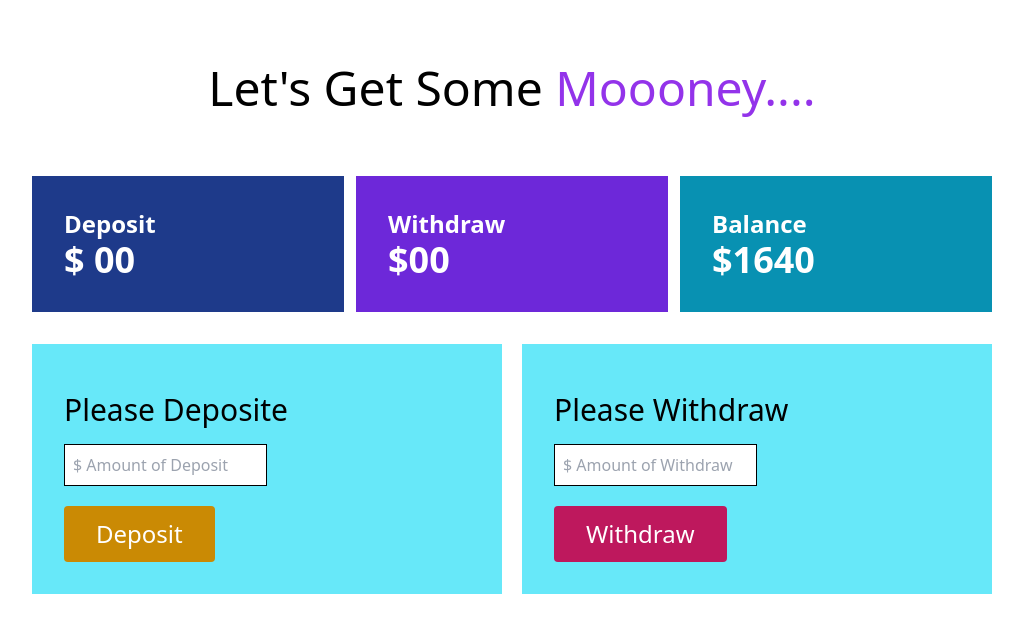
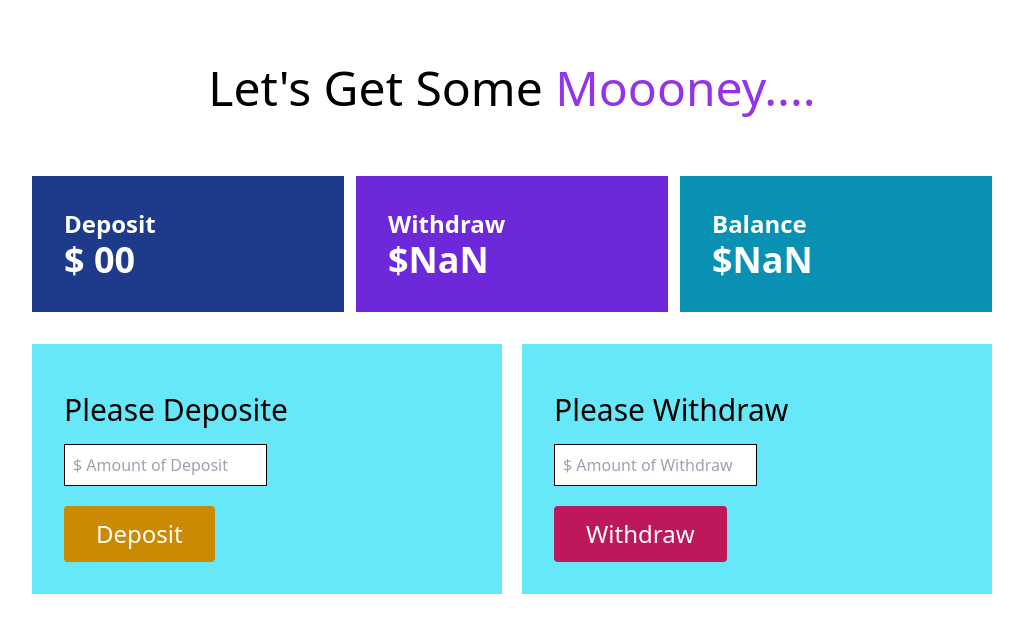
Before and after one commit to kamrulislambd/mybank, a plain HTML site: page bankpage.html in a window 1280 px wide. Both pictures are taken after a click on the button "Withdraw". Shown: the whole page, without its empty margins (128-1151 px from the left). Drawn offline with nearby package versions, Linux system fonts and the light colour scheme.

Commit message:
withdraw section updated

```diff
--- a/bankpage.html
+++ b/bankpage.html
@@ -25,7 +25,7 @@
             </div>
             <div class="withdraw bg-violet-700 p-8 text-white font-bold">
               <h3 class="text-2xl">Withdraw</h3>
-              <h2 class="text-4xl">$00</h2>
+              <h2 class="text-4xl">$<span id="withdraw-balance">00</span></h2>
             </div>
             <div class="balance bg-cyan-600 p-8 text-white font-bold">
               <h3 class="text-2xl">Balance</h3>
@@ -39,7 +39,7 @@
           <div class="account-details bg-cyan-300 p-8">
             <h2 class="text-3xl font-medium my-4">Please Deposite</h2>
             <input
-              id='input-field'
+              id="input-field"
               class="w-2/4 border border-black p-2 mb-5 block"
               type="text"
               placeholder="$ Amount of Deposit"
@@ -55,6 +55,7 @@
           <div class="account-details bg-cyan-300 p-8">
             <h2 class="text-3xl font-medium my-4">Please Withdraw</h2>
             <input
+              id="withdraw-amount"
               class="w-2/4 border border-black p-2 mb-5 block"
               type="text"
               placeholder="$ Amount of Withdraw"
@@ -62,7 +63,7 @@
 
             <button
               class="text-2xl rounded px-8 py-3 text-white bg-pink-700"
-              id="deposit-btn"
+              id="withdraw-btn"
             >
               Withdraw
             </button>
--- a/js/bankpage.js
+++ b/js/bankpage.js
@@ -19,4 +19,28 @@ document.getElementById('deposit-btn').addEventListener('click', function(){
 
     const totalDepositBalance = newTotalBalance + newDepositAmount;
     totalBalance.innerText = totalDepositBalance;
+});
+
+//withdraw balance
+document.getElementById('withdraw-btn').addEventListener('click', function(){
+    const withdrawValue = document.getElementById('withdraw-amount').value;
+    const withdrawTotalAmount = parseFloat(withdrawValue);
+
+    //withdraw balance
+    const withdrawBalance = document.getElementById('withdraw-balance');
+    const withdrawTotalText = withdrawBalance.innerText;
+    const withdrawAmount = parseFloat(withdrawTotalText);
+    const newTotalWithdraw = withdrawAmount + withdrawTotalAmount;
+
+    withdrawBalance.innerText = newTotalWithdraw;
+    document.getElementById('withdraw-amount').value = '';
+
+    //Withdraw Total Balance Update
+
+    const totalWithdrawBalance = document.getElementById('total-balance').innerText;
+    const totalWithdrawTextBalance = parseFloat(totalWithdrawBalance);
+    const newTotalWithdrawAmount = totalWithdrawTextBalance - withdrawTotalAmount;
+
+    document.getElementById('total-balance').innerText = newTotalWithdrawAmount;
+
 })
```
Also changed, not shown: index.html (+3 -3 lines).
